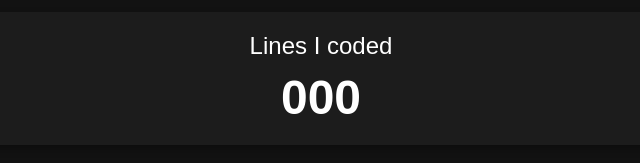
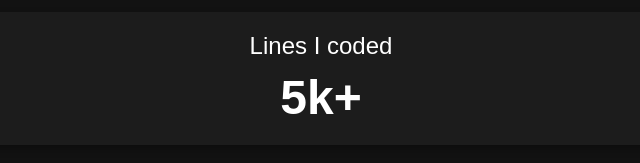
Before and after one commit to BlackDevLabs/BlackDevLabs.github.io, a plain HTML site: page index.html in a window 1280 px wide. Shown: the part 789-952 px from the top of the page, 319-959 px from the left. Drawn offline with Linux system fonts and the light colour scheme; some icons are missing.

Commit message:
Update index.html

```diff
--- a/index.html
+++ b/index.html
@@ -96,7 +96,7 @@
     </div>
     <div class="counter-container">
         <div class="title">Lines I coded</div>
-        <div class="counter" id="counter">000</div>
+        <div class="counter">5k+</div>
     </div>
 </section>
 
```
